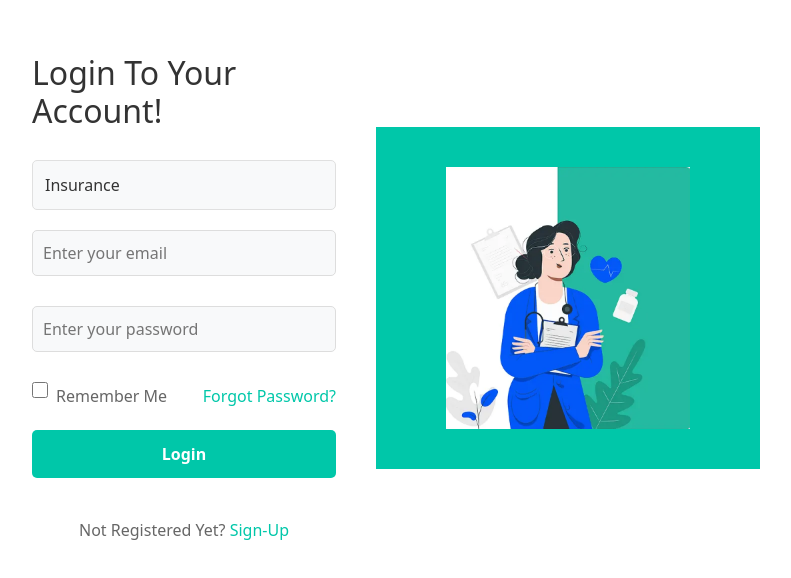
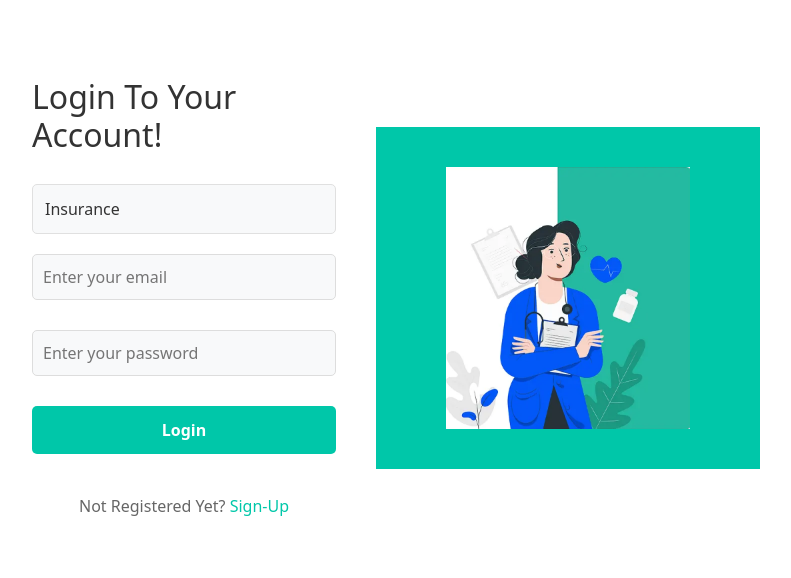
Before and after one commit to Shashank-765/healthcaremnagementui, a React (Create React App) app: page /insurance/login in a window 1280 px wide. Shown: the part 102-680 px from the top of the page, without its empty margins (264-1055 px from the left). Built offline with nearby package versions, Linux system fonts and the light colour scheme; no server answers.

Commit message:
push code appointment

```diff
--- a/src/insurance/InsuranceLogin.jsx
+++ b/src/insurance/InsuranceLogin.jsx
@@ -120,13 +120,6 @@ const InsuranceLogin = () => {
               className="login-input"
             />
           </div>
-          <div className="remember-forgot">
-            <label className="remember-me">
-              <input type="checkbox" />
-              <span>Remember Me</span>
-            </label>
-            <a href="#" className="forgot-password">Forgot Password?</a>
-          </div>
           <button
             type="submit"
             className="login-button"
```
